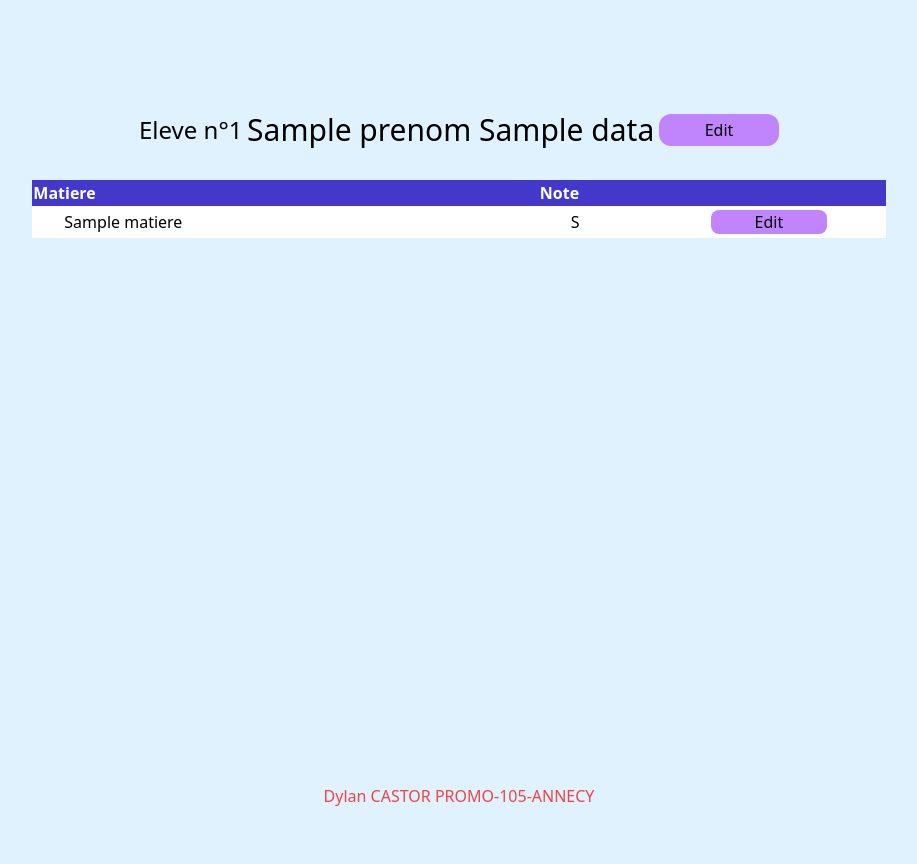
After one commit to DylanC-Code/ECF_Backend_n-2, a PHP site: template src/Views/Student/show.php in a window 1280 px wide. The commit adds this page. Shown: the whole page, without its empty margins (181-1098 px from the left). Run offline with PHP 8.4, Linux system fonts and the light colour scheme; the template is opened without the code that fills it: most values are stand-ins (such as "Sample title", 1, 10 or a date in 2020).

Commit message:
Show student view is design

```diff
--- a/src/App/main.php
+++ b/src/App/main.php
@@ -3,7 +3,7 @@
 $router = new App\Router\Router($_GET['url']);
 
 $router->get('/students', 'Student~all');
-$router->get('/students/:id', 'Student~getOne');
-$router->post('/students/edit', 'Student~edit');
+$router->get('/students/show/:id', 'Student~one');
+$router->get('/students/edit/:id', 'Student~edit');
 
 $router->run();
--- /dev/null
+++ b/src/Views/Student/show.php
@@ -0,0 +1,26 @@
+<section>
+  <div class="mx-auto my-8 flex w-2/4 justify-between items-center">
+    <h1 class="text-2xl">Eleve n°<?= $data['id'] ?></h1>
+    <h2 class="text-3xl"><?= $data['prenom'] ?> <?= $data['nom'] ?></h2>
+    <a href="/students/edit/<?= $data['id'] ?>" class="block bg-purple-400 w-[120px] text-center py-1 rounded-xl font-medium">Edit</a>
+  </div>
+
+  <table class="w-2/3 mx-auto">
+    <thead class="bg-indigo-700 text-white text-left">
+      <tr>
+        <th>Matiere</th>
+        <th>Note</th>
+        <th></th>
+      </tr>
+    </thead>
+    <tbody class="bg-white">
+      <?php foreach ($data['matieres'] as $key => $value) { ?>
+        <tr>
+          <td class="pl-8 py-1"><?= $value ?></td>
+          <td class="pl-8 py-1"><?= $data['notes'][$key] ?></td>
+          <td class="pl-8 py-1"><a href="exams/edit/<?= $data['idexams'][$key] ?>" class='block w-2/3 text-center bg-purple-400 rounded-lg'>Edit</a></td>
+        </tr>
+      <?php } ?>
+    </tbody>
+  </table>
+</section>
--- a/src/Views/default.php
+++ b/src/Views/default.php
@@ -5,7 +5,7 @@
   <meta charset="UTF-8">
   <meta http-equiv="X-UA-Compatible" content="IE=edge">
   <meta name="viewport" content="width=device-width, initial-scale=1.0">
-  <link rel="stylesheet" href="./src/Public/assets/css/output.css">
+  <link rel="stylesheet" href="/src/Public/assets/css/output.css">
   <title>ECF Backend_n°2 Dylan</title>
 </head>
 
```
Also changed, not shown: src/Controllers/StudentController.php (+5 -2 lines), src/Models/StudentModel.php (+14 -0 lines), src/Public/assets/css/output.css, src/Views/Student/index.php (renamed from src/Views/Students.php).
